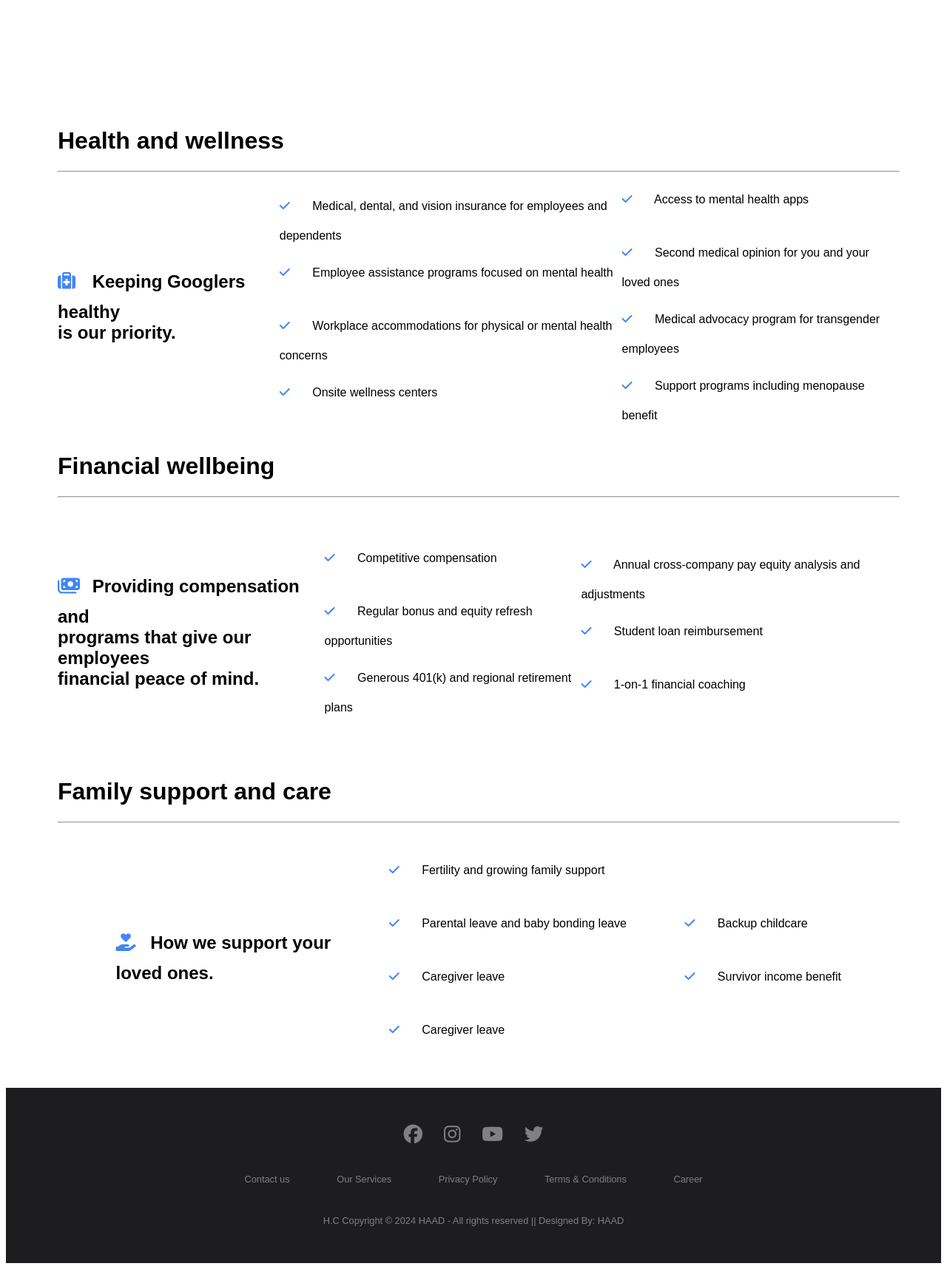
After one commit to harshchauhan01/jobpaoo, a Django app: page /benefits/ in a window 1280 px wide. The commit adds this page. Shown: the part 402-2118 px from the top of the page at 74% size. Run offline with Django 5.2, Linux system fonts and the light colour scheme.

Commit message:
added some more features

```diff
--- /dev/null
+++ b/home/static/css/benefits.css
@@ -0,0 +1,49 @@
+.mainbenefits{
+    padding-top: 40px;
+    padding-bottom: 150px;
+    width: 100%;
+    display: flex;
+    flex-direction: row;
+}
+
+.mainbenefits .cont{
+    width: 730px;
+    height: 240px;
+    padding: 0 80px 0 80px;
+}
+
+.mainbenefits .cont h1{
+    font-size: 48px;
+}
+.mainbenefits .cont p{
+    font-size: 18px;
+}
+.mainbenefits img{
+    width: 502px;
+    height: 281px;
+}
+.health {
+    width: 90%;
+    margin-left: 70px;
+}
+.health .healthpart{
+    display: flex;
+    justify-content: space-evenly;
+    align-items: center;
+    height: 350px;
+}
+
+.health .healthpart .parts{
+    display: flex;
+    flex-direction: column;
+    justify-content: space-evenly;
+}
+
+.health i{
+    width: 40px;
+    height: 40px;
+
+    color: rgb(66, 133, 244);
+
+
+}
--- a/home/static/css/findjob.css
+++ b/home/static/css/findjob.css
@@ -66,6 +66,7 @@
     display: flex;
     flex-direction: column;
     margin-top: 50px;
+    overflow: hidden;
 
 }
 .datacard ul{
@@ -81,3 +82,17 @@
     text-decoration: none;
     color: rgb(23, 165, 175);
 }
+
+@media only screen and (max-width: 768px) {
+    .inputkeyword {
+        display: flex;
+
+        align-items: stretch;
+    }
+    .inputkeyword input,
+    .inputkeyword a {
+        width: 30%; /* Set inputs and button to full width */
+        max-width: none; /* Remove maximum width */
+        font-size: 15px;
+    }
+}
--- a/home/static/css/home.css
+++ b/home/static/css/home.css
@@ -20,6 +20,7 @@
 }
 .header .content{
     width: 600px;
+    height: auto;
     display: flex;
     flex-direction: column;
     justify-content: space-evenly;
@@ -59,7 +60,8 @@
 }
 .header .content .getstarted:hover{
     cursor: pointer;
-    border: 3px solid rgb(255, 192, 51);
+    border: 3px solid rgb(83, 197, 25);
+    color:rgb(83, 197, 25) ;
 }
 
 .header .employee img{
@@ -127,6 +129,7 @@
     justify-content: space-evenly;
     flex-direction: column;
     padding-bottom: 40px;
+    padding-top: 40px;
     align-items: center;
 
 }
@@ -150,24 +153,26 @@
     flex-direction: column;
     justify-content: space-evenly;
     align-items: center;
-
     border-radius: 10px;
     padding-left: 20px;
     padding-top: 10px;
 
 }
 .reviews .container .card1 h3{
-
     font-size: 30px;
 }
 .reviews .container .card1 h4{
     font-size: 20px;
 
 }
-.reviews .container .card1 img{
+.reviews .container .card1{
     width: 84px;
     height: 84px;
     border-radius: 50%;
+}
+.reviews .container .card1 img{
+    width: 45px;
+    height: 45px;
 
 }
 
@@ -209,18 +214,3 @@
     font-size:2em;
     margin:0% 1%;
     }
-
-    @media (max-width:720px){
-    .footer{
-    text-align:left;
-    padding:5%;
-    }
-    .footer .row ul li{
-    display:block;
-    margin:10px 0px;
-    text-align:left;
-    }
-    .footer .row a i{
-    margin:0% 3%;
-    }
-    }
--- a/home/static/css/nav.css
+++ b/home/static/css/nav.css
@@ -52,7 +52,7 @@
     bottom: 0;
     opacity: 0;
     content: '';
-    background-color: rgb(255, 45, 45);
+    background-color: rgb(255, 188, 45);
     z-index: -1;
   }
 
--- a/home/templates/base.html
+++ b/home/templates/base.html
@@ -10,6 +10,7 @@
     <link href="/static/css/login.css" rel="stylesheet">
     <link href="/static/css/adddetails.css" rel="stylesheet">
     <link href="/static/css/findjob.css" rel="stylesheet">
+    <link href="/static/css/benefits.css" rel="stylesheet">
     <link rel="stylesheet" href="https://cdnjs.cloudflare.com/ajax/libs/font-awesome/6.5.1/css/all.min.css" integrity="sha512-DTOQO9RWCH3ppGqcWaEA1BIZOC6xxalwEsw9c2QQeAIftl+Vegovlnee1c9QX4TctnWMn13TZye+giMm8e2LwA==" crossorigin="anonymous" referrerpolicy="no-referrer" />
 
 
@@ -25,7 +26,7 @@
             <a href="{% url  'home' %}">Home</a>
             <a href="{% url  'adddetails' %}">Fill Details</a>
             <a href="{% url 'findjob' %}">Find jobs</a>
-            <a>Compaines</a>
+            <a href="{% url 'benefits' %}">Benefits</a>
         </div>
         <div class="button">
             {% if user.is_authenticated %}
@@ -35,6 +36,7 @@
             <a class="loginbut" href="{% url  'signup' %}">SIGN UP</a>
             {% endif %}
         </div>
+
     </div>
 
 
@@ -42,6 +44,32 @@
     {% block content %}
     {% endblock %}
 
+    <footer>
+        <div class="footer">
+            <div class="row">
+                <a href="#"><i class="fa-brands fa-facebook"></i></i></a>
+                <a href="#"><i class="fa-brands fa-instagram"></i></a>
+                <a href="#"><i class="fa-brands fa-youtube"></i></a>
+                <a href="#"><i class="fa-brands fa-twitter"></i></a>
+            </div>
+
+            <div class="row">
+                <ul>
+                    <li><a href="#">Contact us</a></li>
+                    <li><a href="#">Our Services</a></li>
+                    <li><a href="#">Privacy Policy</a></li>
+                    <li><a href="#">Terms & Conditions</a></li>
+                    <li><a href="#">Career</a></li>
+                </ul>
+            </div>
+
+            <div class="row">
+                H.C Copyright © 2024 HAAD - All rights reserved || Designed By: HAAD
+            </div>
+        </div>
+    </footer>
+
+
 
 </body>
 </html>
--- /dev/null
+++ b/home/templates/benefits.html
@@ -0,0 +1,67 @@
+{% extends "base.html" %}
+{% block content %}
+
+<div class="mainbenefits">
+    <div class="cont">
+        <h1>Benefits at JobPaoo</h1>
+        <p>We strive to provide Users and their loved ones with a world-class benefits experience, focused on supporting their physical, financial, and emotional wellbeing. Our benefits are based on data, and centered around our users: Users and their families. They’re thoughtfully designed to enhance your health and wellbeing, and generous enough to make it easy for you to take good care of yourself (now, and in the future). So we can build for everyone, together.</p>
+    </div>
+    <div class="img">
+        <img src="/static/img/bg2.png=n-w1782-h1001" alt="">
+    </div>
+</div>
+<div class="health">
+    <h1>Health and wellness</h1>
+    <hr>
+    <div class="healthpart">
+        <h2><i class="fa-solid fa-suitcase-medical"></i> Keeping Googlers healthy <br>is our priority.</h2>
+        <div class="parts">
+            <p><i class="fa-solid fa-check"></i> Medical, dental, and vision insurance for employees and dependents </p>
+            <p><i class="fa-solid fa-check"></i> Employee assistance programs focused on mental health</p>
+            <p><i class="fa-solid fa-check"></i> Workplace accommodations for physical or mental health concerns</p>
+            <p><i class="fa-solid fa-check"></i> Onsite wellness centers</p>
+        </div>
+        <div class="parts">
+            <p><i class="fa-solid fa-check"></i> Access to mental health apps</p>
+            <p><i class="fa-solid fa-check"></i> Second medical opinion for you and your loved ones</p>
+            <p><i class="fa-solid fa-check"></i> Medical advocacy program for transgender employees</p>
+            <p><i class="fa-solid fa-check"></i> Support programs including menopause benefit</p>
+        </div>
+    </div>
+</div>
+<div class="health">
+    <h1>Financial wellbeing</h1>
+    <hr>
+    <div class="healthpart">
+        <h2><i class="fa-solid fa-money-bills"></i> Providing compensation and <br>programs that give our employees <br>financial peace of mind.</h2>
+        <div class="parts">
+            <p><i class="fa-solid fa-check"></i> Competitive compensation </p>
+            <p><i class="fa-solid fa-check"></i> Regular bonus and equity refresh opportunities</p>
+            <p><i class="fa-solid fa-check"></i> Generous 401(k) and regional retirement plans</p>
+        </div>
+        <div class="parts">
+            <p><i class="fa-solid fa-check"></i> Annual cross-company pay equity analysis and adjustments</p>
+            <p><i class="fa-solid fa-check"></i> Student loan reimbursement</p>
+            <p><i class="fa-solid fa-check"></i> 1-on-1 financial coaching</p>
+        </div>
+    </div>
+</div>
+<div class="health">
+    <h1>Family support and care</h1>
+    <hr>
+    <div class="healthpart">
+        <h2><i class="fa-solid fa-hand-holding-heart"></i> How we support your <br>loved ones.</h2>
+        <div class="parts">
+            <p><i class="fa-solid fa-check"></i> Fertility and growing family support </p>
+            <p><i class="fa-solid fa-check"></i> Parental leave and baby bonding leave</p>
+            <p><i class="fa-solid fa-check"></i> Caregiver leave</p>
+            <p><i class="fa-solid fa-check"></i> Caregiver leave</p>
+        </div>
+        <div class="parts">
+            <p><i class="fa-solid fa-check"></i> Backup childcare</p>
+            <p><i class="fa-solid fa-check"></i> Survivor income benefit</p>
+        </div>
+    </div>
+</div>
+
+{% endblock%}
--- a/home/views.py
+++ b/home/views.py
@@ -14,8 +14,13 @@ def Home(request):
 def Findjob(request):
     context={}
     queryset = Jobs.objects.all()
+    total_jobs = queryset.count()
+    context['total_jobs'] = total_jobs
     context['jobs']=queryset
     return render(request,'findjob.html',context)
+
+def Benefits(request):
+    return render(request,'benefits.html')
 
 def signup(request):
     if request.method == 'POST':
--- a/jobpaoo/urls.py
+++ b/jobpaoo/urls.py
@@ -26,5 +26,6 @@ urlpatterns = [
     path('signup/',signup,name='signup'),
     path('logout/',logout_page,name='logout'),
     path('adddetails/',adddetails,name='adddetails'),
-    path('findjob/',Findjob,name='findjob')
+    path('findjob/',Findjob,name='findjob'),
+    path('benefits/',Benefits,name='benefits')
 ]
```
Also changed, not shown: home/templates/findjob.html (+8 -0 lines), home/templates/home.html (+0 -23 lines), db.sqlite3, 1 other file.
